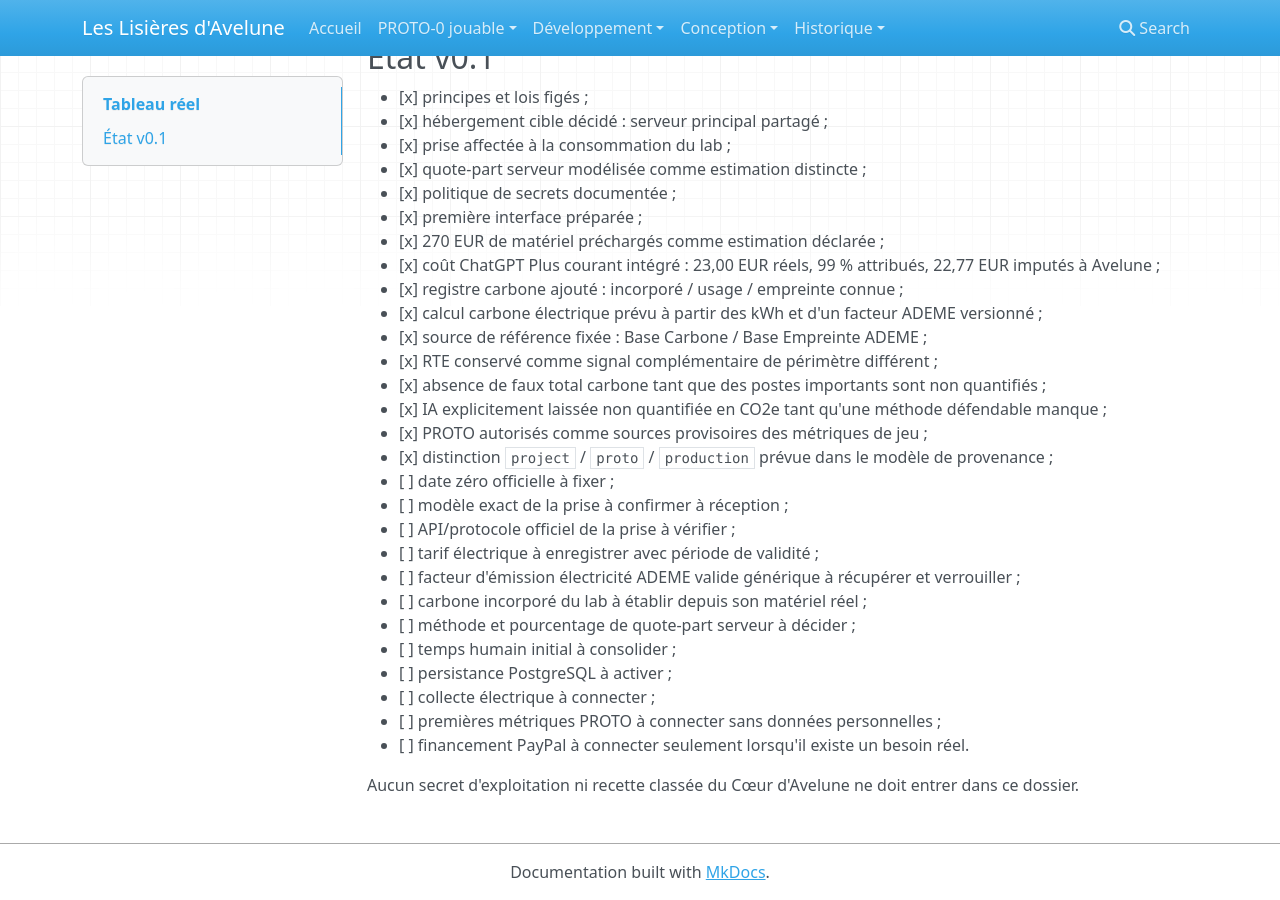
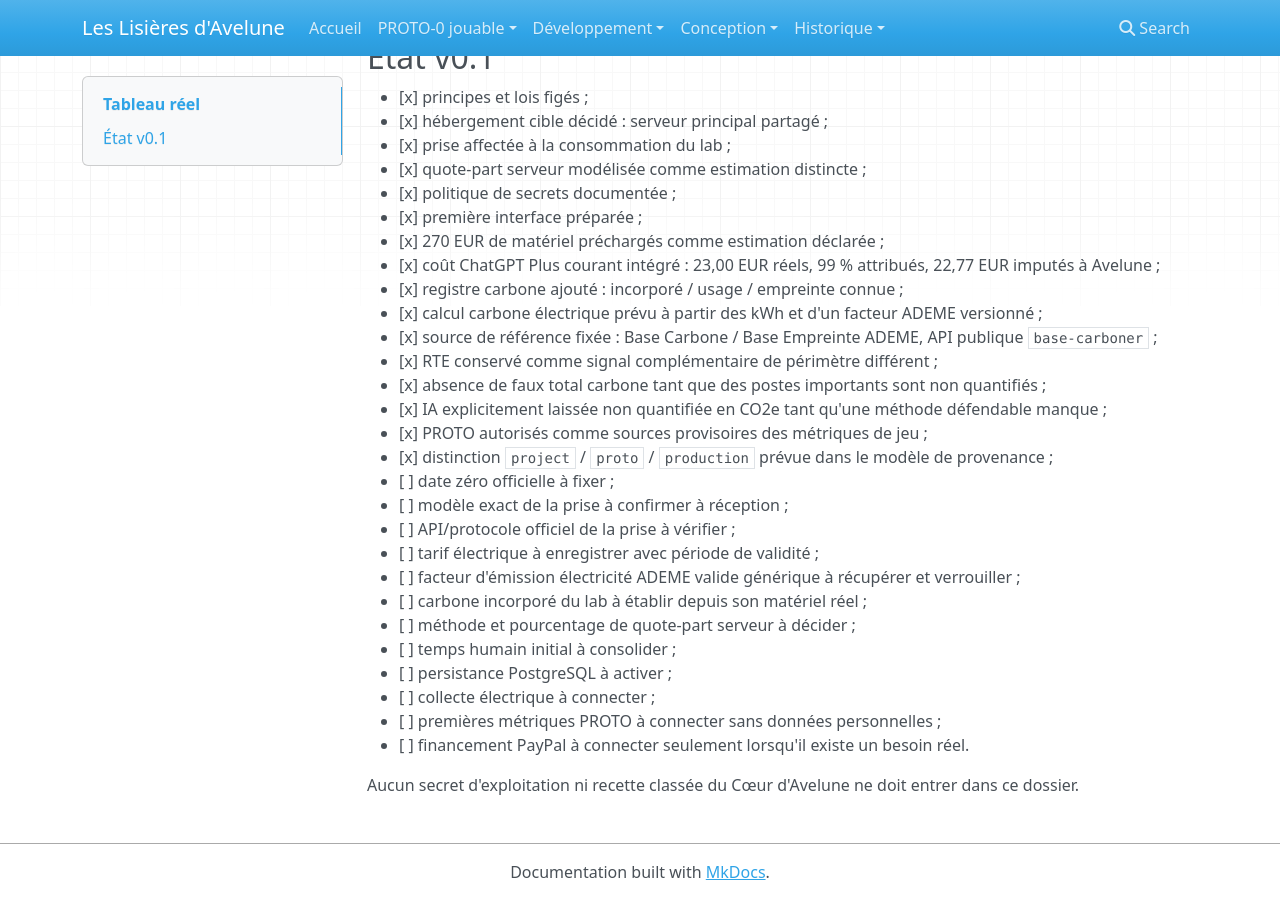
Before and after one commit to Abeliome-Officiel/les-lisieres-avelune, an MkDocs documentation site: the page built from docs/real/README.md, in a window 1280 px wide and 900 px high, scrolled down 536 px. Built offline with MkDocs 1.6.1, drawn with Linux system fonts in a browser that asks for light colours; nearby versions of some CDN libraries.

Commit message:
docs: noter le jalon carbone

```diff
--- a/docs/real/README.md
+++ b/docs/real/README.md
@@ -29,7 +29,7 @@ Implémentation préparatoire :
 - [x] coût ChatGPT Plus courant intégré : 23,00 EUR réels, 99 % attribués, 22,77 EUR imputés à Avelune ;
 - [x] registre carbone ajouté : incorporé / usage / empreinte connue ;
 - [x] calcul carbone électrique prévu à partir des kWh et d'un facteur ADEME versionné ;
-- [x] source de référence fixée : Base Carbone / Base Empreinte ADEME ;
+- [x] source de référence fixée : Base Carbone / Base Empreinte ADEME, API publique `base-carboner` ;
 - [x] RTE conservé comme signal complémentaire de périmètre différent ;
 - [x] absence de faux total carbone tant que des postes importants sont non quantifiés ;
 - [x] IA explicitement laissée non quantifiée en CO2e tant qu'une méthode défendable manque ;
```
